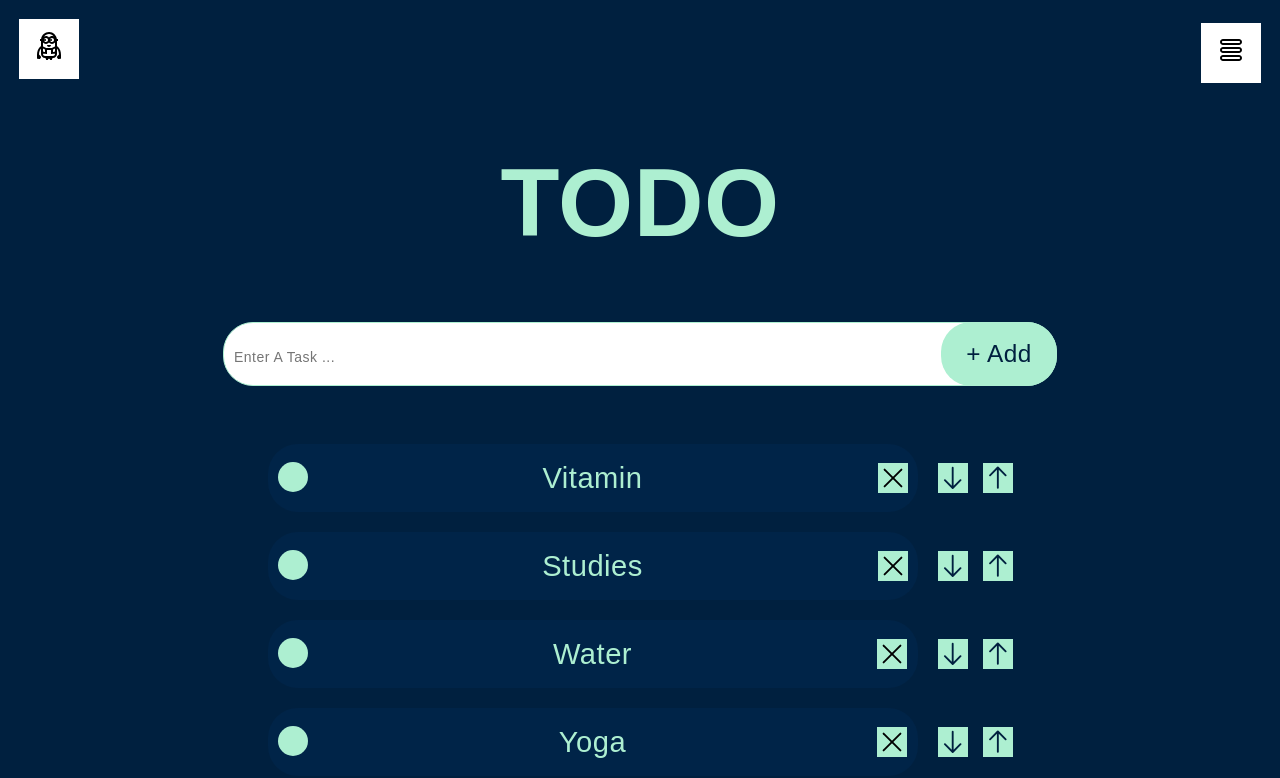
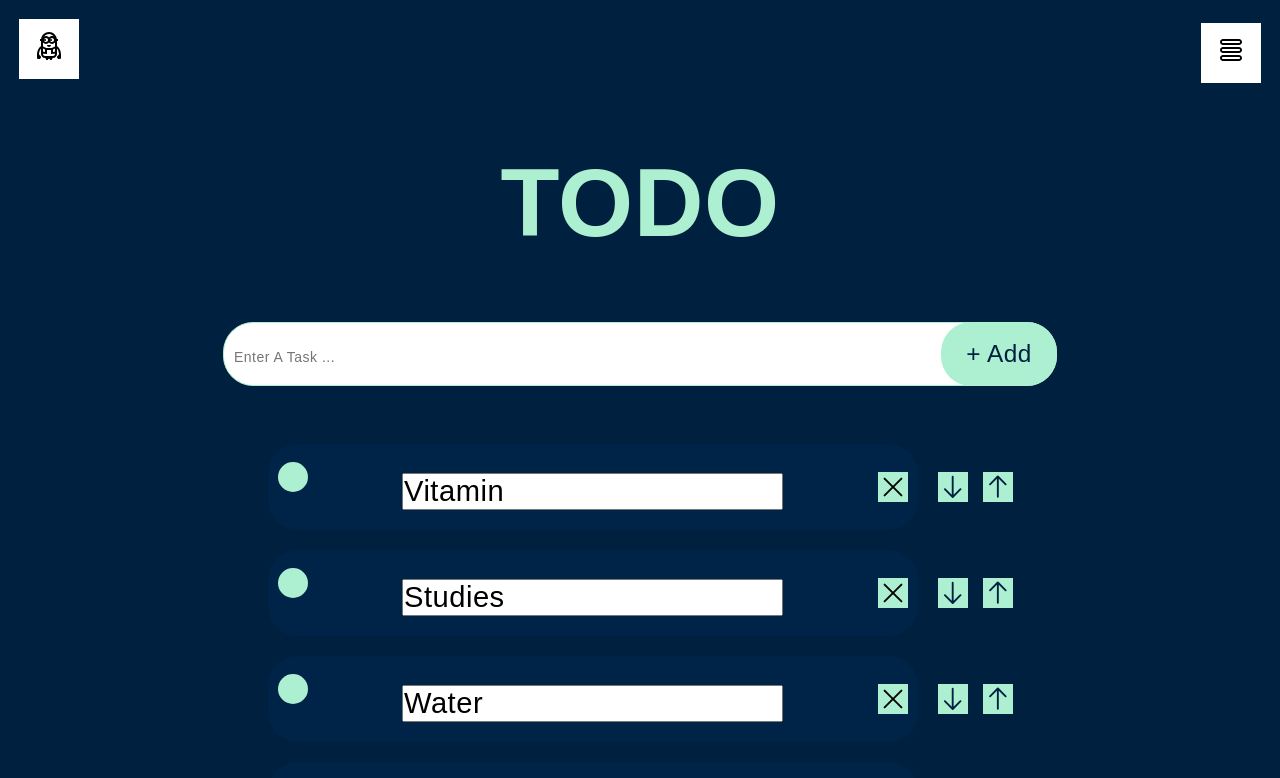
Before and after one commit to MarinaGromova/todo, a React (Vite) app: page / in a window 1280 px wide. Shown: the top 778 px of the page. Built offline with nearby package versions, Linux system fonts and the light colour scheme.

Commit message:
9 changeTask

```diff
--- a/src/components/screens/newTodo/NewTodo.module.scss
+++ b/src/components/screens/newTodo/NewTodo.module.scss
@@ -12,9 +12,6 @@
 	width: 65vw;
 	min-height: 66px;
 	background-color: #002448;
-	@media (max-width: 768px) {
-		// width: 65vw;
-	}
 }
 
 .p {
--- a/src/components/screens/newTodo/NewTodo.tsx
+++ b/src/components/screens/newTodo/NewTodo.tsx
@@ -19,6 +19,8 @@ export const NewTodo = ({ t, tasks, setTasks }: NewTodoProps) => {
 	const deleteTask = (id: any) => {
 		const updateTack = tasks.filter((t: any) => id !== t.id)
 		changeId(updateTack)
+
+		// setTasks(list => list.filter((t: any) => id !== t.id))
 	}
 
 	const choiceTask = (t: any, isDone: boolean) => {
@@ -26,6 +28,13 @@ export const NewTodo = ({ t, tasks, setTasks }: NewTodoProps) => {
 		if (task) task.isDone = isDone
 		let copy = [...tasks]
 		setTasks(copy)
+	}
+
+	const changeTask = (e: any) => {
+		t.task = e.target.value
+		setTasks((list: any) =>
+			list.map((item: any) => (item.id === t.id ? { ...item } : item))
+		)
 	}
 
 	return (
@@ -41,7 +50,19 @@ export const NewTodo = ({ t, tasks, setTasks }: NewTodoProps) => {
 					/>
 					<span className={styles.span}></span>
 				</label>
-				<span className={styles.p}>{t.task}</span>
+				{/* <span className={styles.p}>{t.task}</span> */}
+
+				<label>
+					<input
+						className={styles.p}
+						type='text'
+						value={t.task}
+						onChange={changeTask}
+						name='name'
+					/>
+					{/* <span className={styles.span}>{t.task}</span> */}
+				</label>
+
 				<button className={styles.button}>
 					<img
 						className={styles.img}
--- a/src/hooks/useBackGroundResize.ts
+++ b/src/hooks/useBackGroundResize.ts
@@ -15,9 +15,6 @@ export const useBackGroundResize = () => {
 			setWidth(width)
 		}
 		window.addEventListener('resize', listener)
-		return () => {
-			window.removeEventListener('resize', listener) // Очистка слушателя
-		}
 	}, [])
 
 	return { background: background, color: color, textAdd: textAdd }
```
